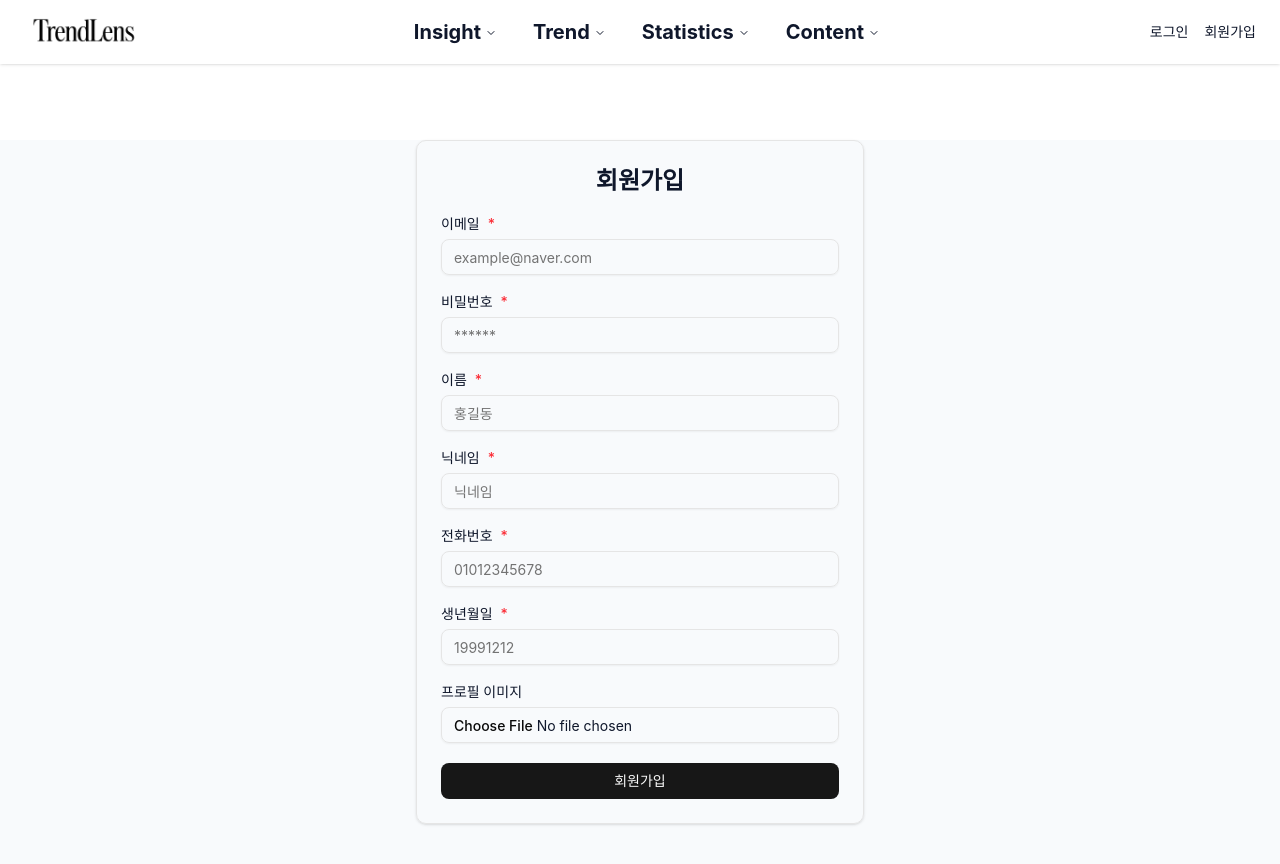
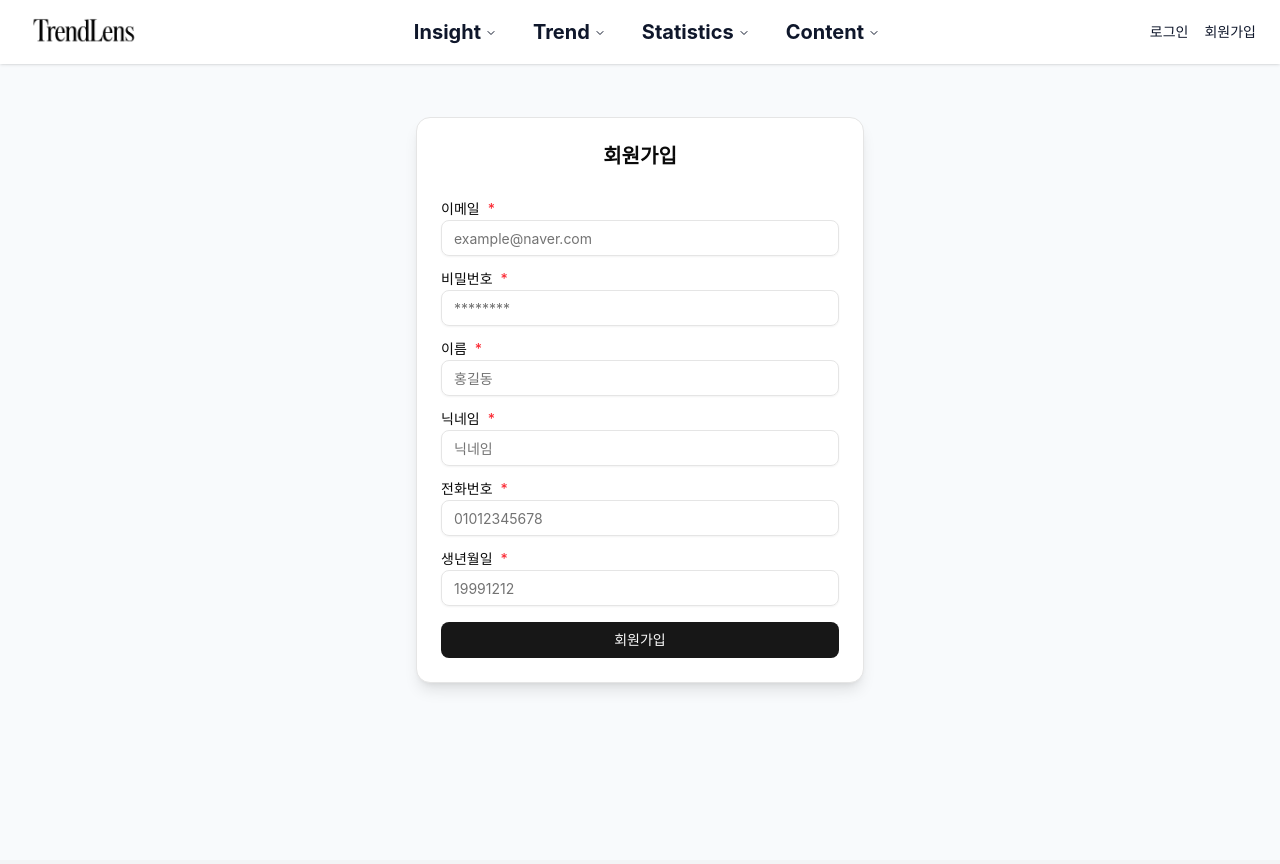
Before and after one commit to spring-boot-team1/trendlens-frontend, a React (Vite) app: page /register in a window 1280 px wide. Shown: the top 864 px of the page. Built offline with nearby package versions, Linux system fonts and the light colour scheme; no server answers.

Commit message:
feat: 회원 가입 페이지 css 수정

```diff
--- a/src/pages/register.tsx
+++ b/src/pages/register.tsx
@@ -1,11 +1,18 @@
-import React, { useState } from "react";
+import React, { useState, useEffect } from "react";
+import { useNavigate } from "react-router-dom";
+
 import { Input } from "@/components/ui/input";
 import { Label } from "@/components/ui/label";
 import { Button } from "@/components/ui/button";
+import {
+  Card,
+  CardHeader,
+  CardTitle,
+  CardContent,
+} from "@/components/ui/card";
 
 import { getPresignedUrl, uploadImageToS3 } from "@/api/s3";
 import { signup } from "@/api/auth";
-import { useNavigate } from "react-router-dom";
 
 type ErrorState = {
   email?: string;
@@ -19,6 +26,18 @@ type ErrorState = {
 const Register = () => {
   const navigate = useNavigate();
 
+  /* ===============================
+     🔥 body 배경 제어 (핵심)
+  =============================== */
+  useEffect(() => {
+    const originalBg = document.body.style.backgroundColor;
+    document.body.style.backgroundColor = "#f3f4f6"; // bg-gray-100
+
+    return () => {
+      document.body.style.backgroundColor = originalBg;
+    };
+  }, []);
+
   const [email, setEmail] = useState("");
   const [password, setPassword] = useState("");
   const [username, setUsername] = useState("");
@@ -28,7 +47,6 @@ const Register = () => {
   const [file, setFile] = useState<File | null>(null);
   const [errors, setErrors] = useState<ErrorState>({});
   const [loading, setLoading] = useState(false);
-
 
   const validateSignup = () => {
     const newErrors: ErrorState = {};
@@ -57,8 +75,6 @@ const Register = () => {
     }
 
     setErrors(newErrors);
-
-      // 에러가 하나라도 있으면 false
     return Object.keys(newErrors).length === 0;
   };
 
@@ -93,7 +109,6 @@ const Register = () => {
 
       alert("가입이 완료되었습니다.");
       navigate("/login");
-
     } catch (error) {
       console.error(error);
       alert("가입에 실패하였습니다.");
@@ -103,19 +118,26 @@ const Register = () => {
   };
 
   return (
+    <div className="flex min-h-screen items-center justify-center p-4">
+      <Card className="w-full max-w-md shadow-lg">
+        <CardHeader>
+          <CardTitle className="text-center text-xl font-bold">
+            회원가입
+          </CardTitle>
+        </CardHeader>
+
         <form
-      className="flex justify-center mt-35 mb-30"
           onSubmit={(e) => {
-        e.preventDefault(); // 새로고침 방지
+            e.preventDefault();
             handleSignup();
           }}
         >
-      <div className="w-full max-w-md p-6 border rounded-lg shadow-sm space-y-5">
-        <h1 className="text-2xl font-bold text-center">회원가입</h1>
-
+          <CardContent className="space-y-4">
             {/* Email */}
-        <div className="space-y-2">
-          <Label htmlFor="email">이메일 <span className="text-red-500">*</span></Label>
+            <div className="space-y-1">
+              <Label htmlFor="email">
+                이메일 <span className="text-red-500">*</span>
+              </Label>
               <Input
                 id="email"
                 placeholder="example@naver.com"
@@ -131,12 +153,14 @@ const Register = () => {
             </div>
 
             {/* Password */}
-        <div className="space-y-2">
-          <Label htmlFor="password">비밀번호 <span className="text-red-500">*</span></Label>
+            <div className="space-y-1">
+              <Label htmlFor="password">
+                비밀번호 <span className="text-red-500">*</span>
+              </Label>
               <Input
                 id="password"
                 type="password"
-            placeholder="******"
+                placeholder="********"
                 value={password}
                 onChange={(e) => {
                   setPassword(e.target.value);
@@ -149,8 +173,10 @@ const Register = () => {
             </div>
 
             {/* Username */}
-        <div className="space-y-2">
-          <Label htmlFor="username">이름 <span className="text-red-500">*</span></Label>
+            <div className="space-y-1">
+              <Label htmlFor="username">
+                이름 <span className="text-red-500">*</span>
+              </Label>
               <Input
                 id="username"
                 placeholder="홍길동"
@@ -166,8 +192,10 @@ const Register = () => {
             </div>
 
             {/* Nickname */}
-        <div className="space-y-2">
-          <Label htmlFor="nickname">닉네임 <span className="text-red-500">*</span></Label>
+            <div className="space-y-1">
+              <Label htmlFor="nickname">
+                닉네임 <span className="text-red-500">*</span>
+              </Label>
               <Input
                 id="nickname"
                 placeholder="닉네임"
@@ -183,19 +211,20 @@ const Register = () => {
             </div>
 
             {/* Phone */}
-        <div className="space-y-2">
-          <Label htmlFor="phonenum">전화번호 <span className="text-red-500">*</span></Label>
+            <div className="space-y-1">
+              <Label htmlFor="phonenum">
+                전화번호 <span className="text-red-500">*</span>
+              </Label>
               <Input
                 id="phonenum"
                 placeholder="01012345678"
                 value={phonenum}
                 onChange={(e) => {
-                if(/^\d*$/.test(e.target.value)){
+                  if (/^\d*$/.test(e.target.value)) {
                     setPhonenum(e.target.value);
                   }
                   setErrors((prev) => ({ ...prev, phonenum: undefined }));
-              }
-            }
+                }}
               />
               {errors.phonenum && (
                 <p className="text-sm text-red-500">{errors.phonenum}</p>
@@ -203,42 +232,34 @@ const Register = () => {
             </div>
 
             {/* Birthday */}
-        <div className="space-y-2">
-          <Label htmlFor="birthday">생년월일 <span className="text-red-500">*</span></Label>
+            <div className="space-y-1">
+              <Label htmlFor="birthday">
+                생년월일 <span className="text-red-500">*</span>
+              </Label>
               <Input
                 id="birthday"
                 placeholder="19991212"
                 value={birthday}
                 onChange={(e) => {
-                if(/^\d*$/.test(e.target.value)){
+                  if (/^\d*$/.test(e.target.value)) {
                     setBirthday(e.target.value);
                   }
                   setErrors((prev) => ({ ...prev, birthday: undefined }));
-              }
-            }
+                }}
               />
               {errors.birthday && (
                 <p className="text-sm text-red-500">{errors.birthday}</p>
               )}
             </div>
 
-        {/* Profile Image */}
-        <div className="space-y-2">
-          <Label htmlFor="profile-image">프로필 이미지</Label>
-          <Input id="profile-image" type="file" accept="image/*" onChange={onFileChange} />
-          {file && (
-            <p className="text-sm text-muted-foreground">
-              선택된 파일: {file.name}
-            </p>
-          )}
-        </div>
-
-        {/* Submit Button */}
-        <Button type="submit" className="w-full" disabled = {loading}>
+            {/* Submit */}
+            <Button type="submit" className="w-full" disabled={loading}>
               {loading ? "가입 중..." : "회원가입"}
             </Button>
+          </CardContent>
+        </form>
+      </Card>
     </div>
-    </form>
   );
 };
 
```
Lines whose indentation alone changed are shown as unchanged.
